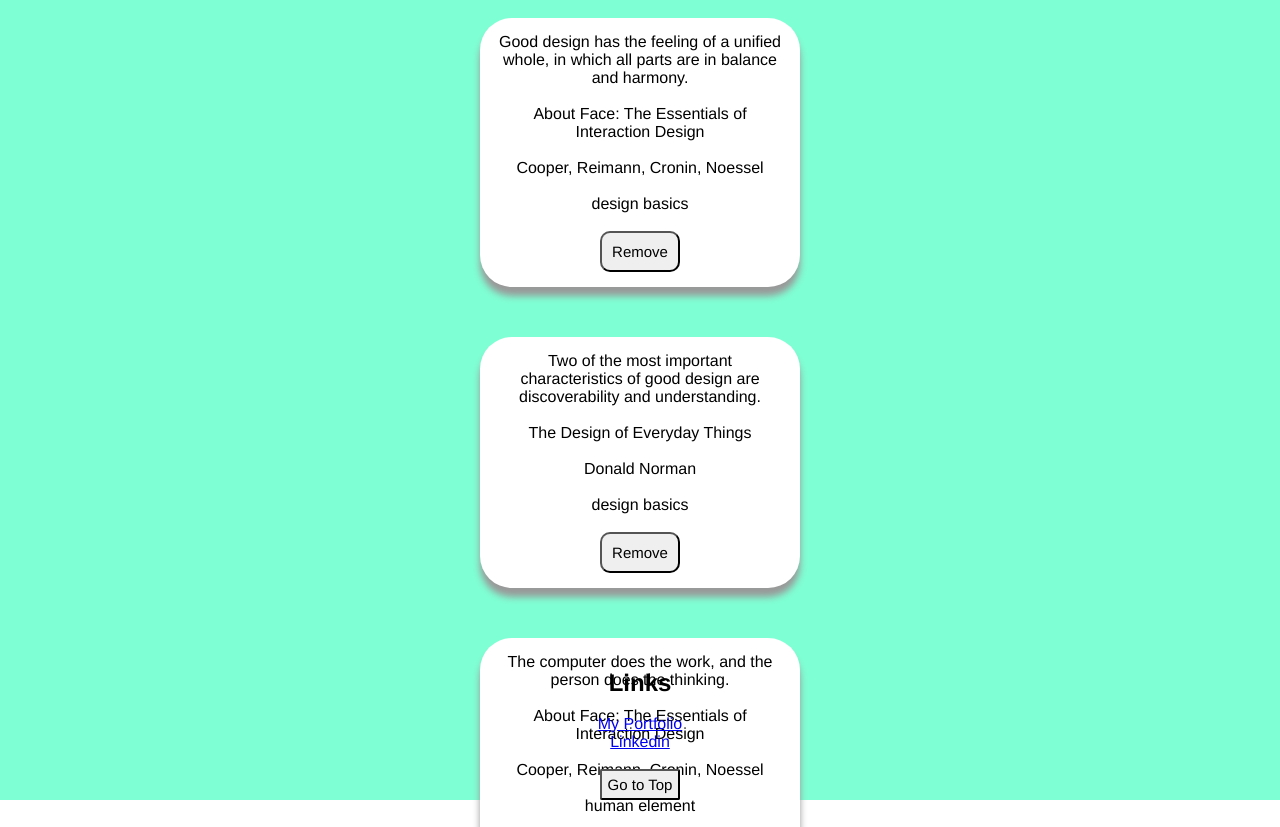
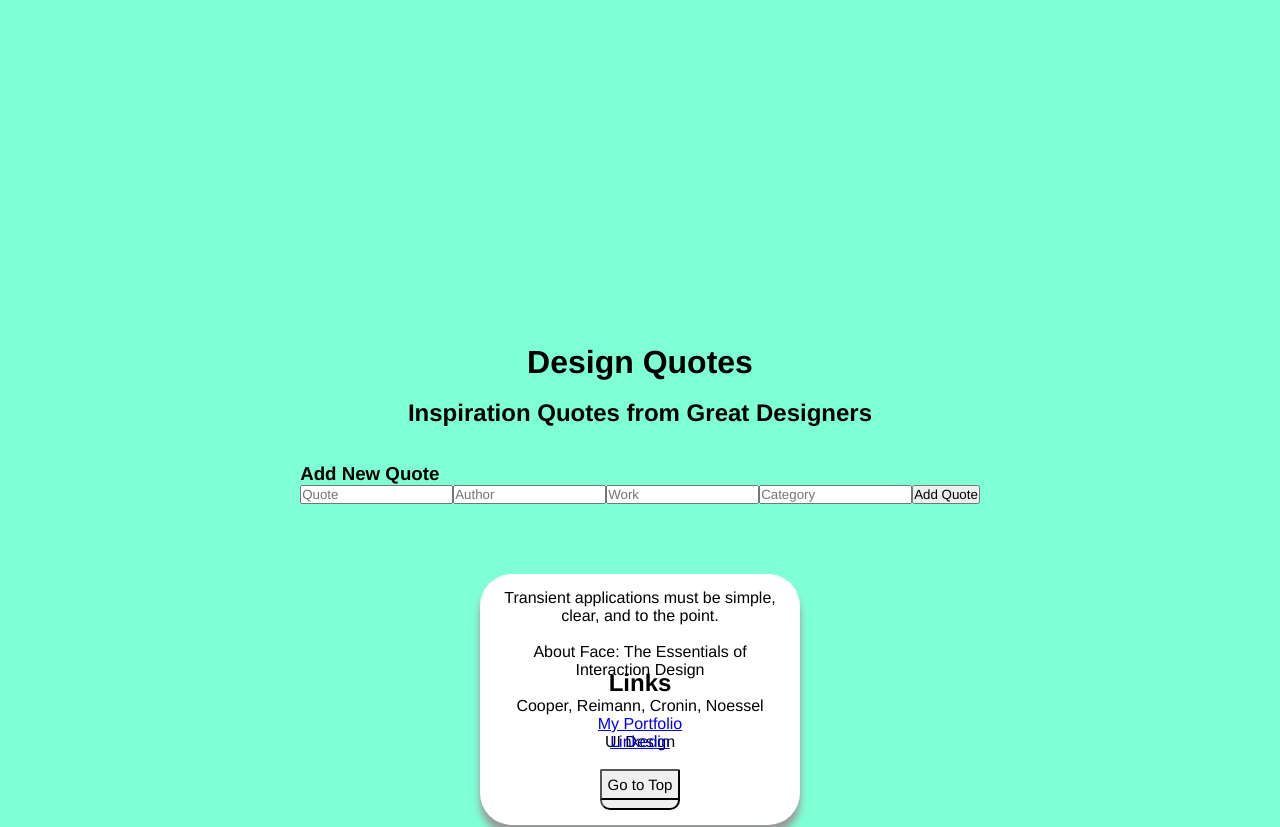
Before and after one commit to keoshaug/flatironFrontEndPhase2ReactProject, a React (Vite) app: page / in a window 1280 px wide. Shown: the top 827 px of the page. Built offline with nearby package versions, Linux system fonts and the light colour scheme; data requests are answered from the project's data file.

Commit message:
Adjusting height for App background

```diff
--- a/src/App.css
+++ b/src/App.css
@@ -3,6 +3,6 @@
     flex-direction: column;
     align-items: center;
     justify-content: center;
-    height: 100vh;
+    height: 850vh;
     background-color: #7FFFD4;
 }
--- a/src/components/Main.css
+++ b/src/components/Main.css
@@ -1,4 +1,4 @@
-.ccard-ontainer {
+.card-ontainer {
     display: flex;
     flex-direction: column;
     justify-content: space-evenly;
--- a/src/components/NewCardForm.jsx
+++ b/src/components/NewCardForm.jsx
@@ -1,5 +1,4 @@
 import React, { useState} from "react";
-import Card  from "./Card";
 import "./NewCardForm.css"
 
 function NewCardForm ({onAddQuote}) {
```
